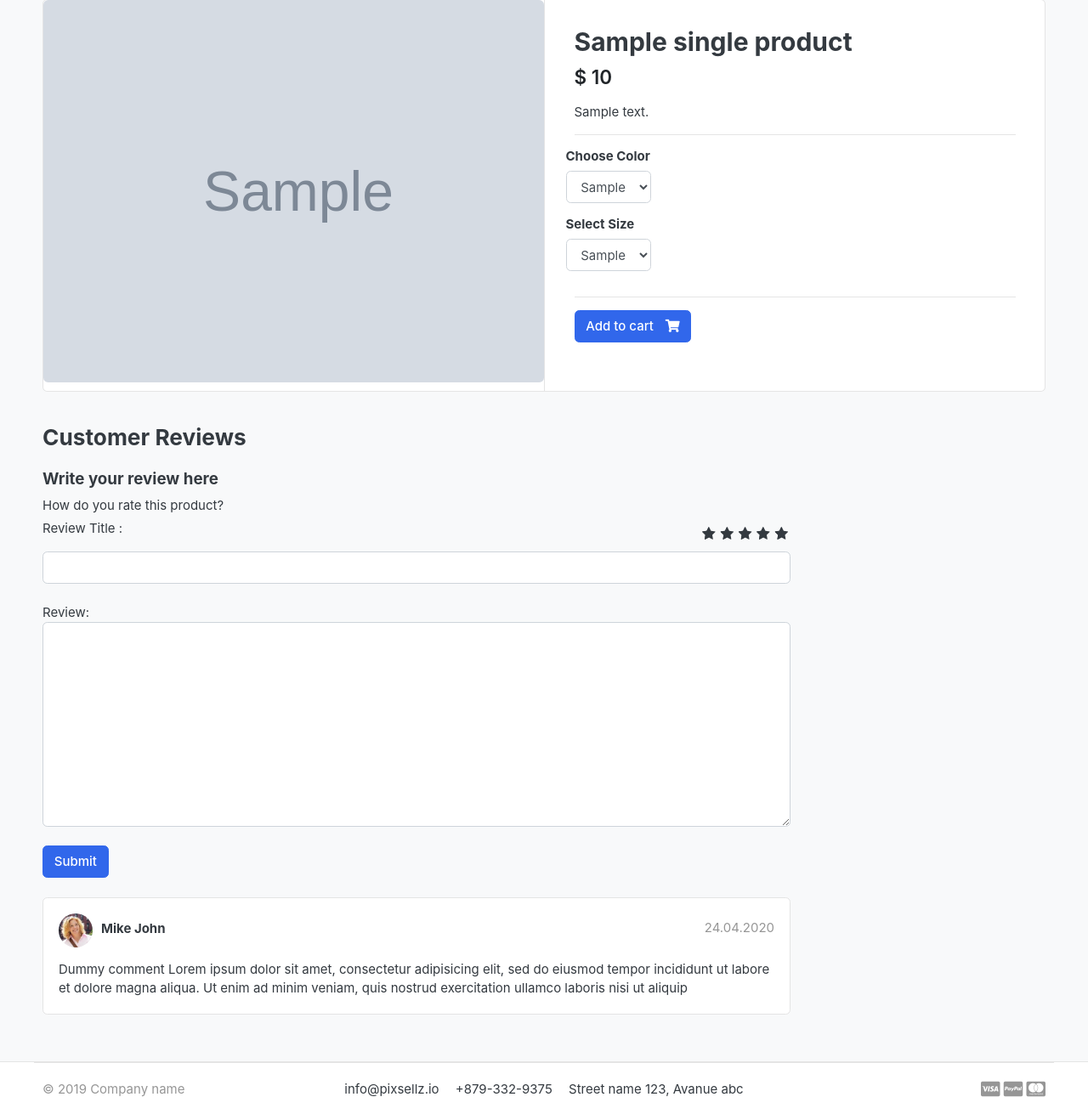
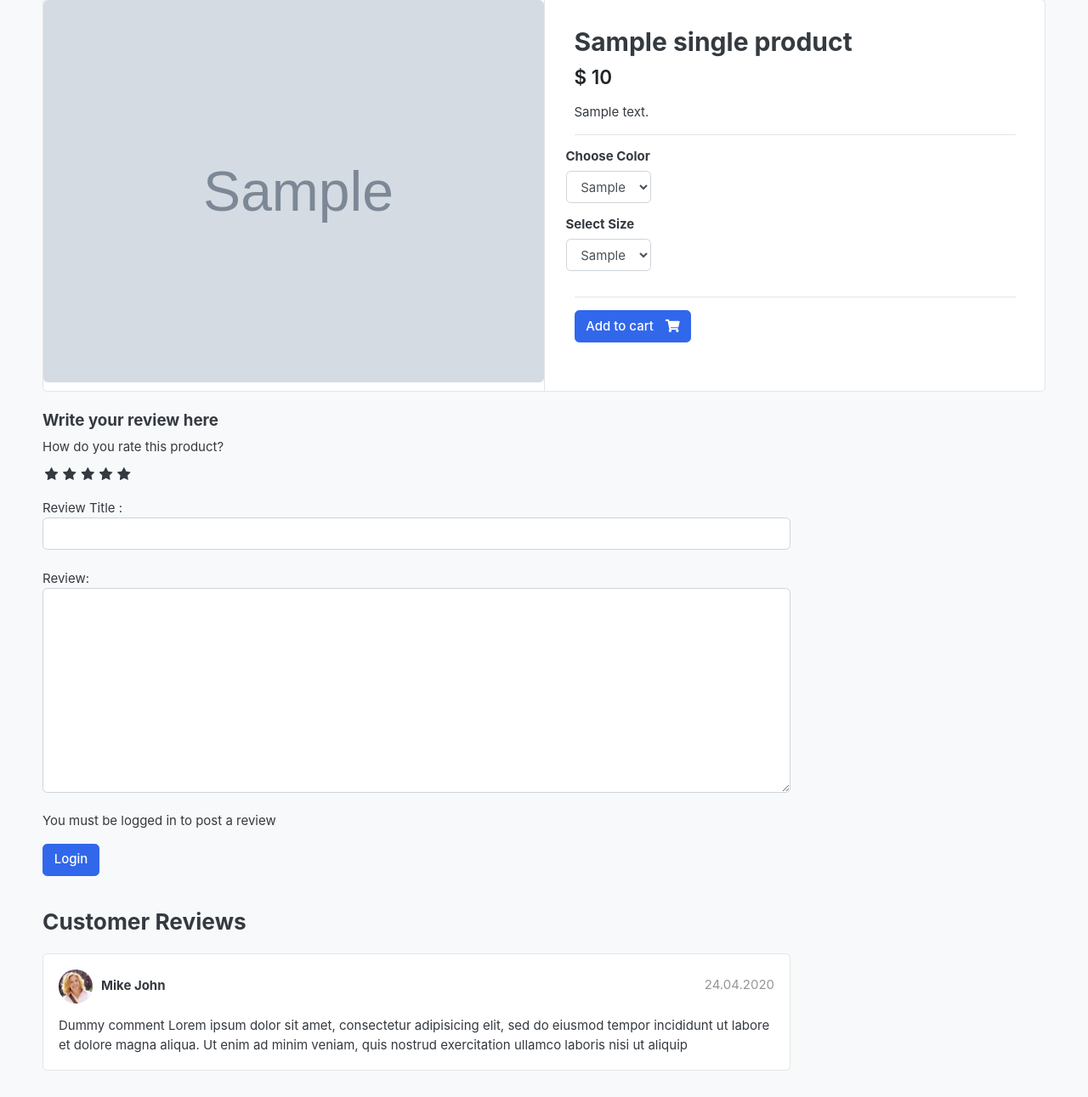
Before and after one commit to kiruvino/E-Commerce-app, a Django app: template templates/product-detail.html in a window 1280 px wide. Shown: the part 159-1450 px from the top of the page at 85% size. Run offline with Django 3.2, Linux system fonts and the light colour scheme; the template is opened without the code that fills it: most values are stand-ins (such as "Sample title", 1, 10 or a date in 2020); grey boxes marked "Sample" are stand-in pictures; some libraries are stand-ins or nearby versions; some web fonts are replaced.

Commit message:
Rating and review insertion in db

```diff
--- a/DAkart/static/css/custom.css
+++ b/DAkart/static/css/custom.css
@@ -1,3 +1,7 @@
+.rate{
+    display: inline-block;
+}
+
 .rate > input {
     display : none
 }
@@ -5,6 +9,8 @@
 .rate > label {
     float:right
 }
+
+
 
 
 /** display start here **/
--- a/store/urls.py
+++ b/store/urls.py
@@ -10,4 +10,6 @@ urlpatterns = [
     path('category/<slug:category_url>',views.store,name="products_by_category"),
     path('category/<slug:category_url>/<slug:product_url>',views.product_detail,name="products_detail"),
     path('search',views.search,name='search'),
+    path('submit_review/<int:product_id>',views.submit_review,name="submit_review"),
+
 ]
--- a/templates/product-detail.html
+++ b/templates/product-detail.html
@@ -71,12 +71,9 @@
     <div class="row">
                 <div class="col-md-9">
 
-        <header class="section-heading">
-            <h3>Customer Reviews </h3>
 
-        </header>
-
-        <form action="" method="POST">
+         {% include 'includes/alerts.html' %}
+        <form action="{% url 'submit_review' single_product.id %}" method="POST">
             {% csrf_token %}
             <div>
                <h5> Write your review here </h5>
@@ -94,15 +91,29 @@
                 <input type="radio" name="rating" id="rating3" value="1.5" required > <label for="rating3" title="1.5" class="half"></label>
                 <input type="radio" name="rating" id="rating2" value="1" required > <label for="rating2" title="1"></label>
                 <input type="radio" name="rating" id="rating1" value="0.5" required > <label for="rating1" title="0.5" class="half"></label>
-               </div>
+               </div><br>
                Review Title :
-               <input type="textbox" class="form-control"><br>
+               <input type="textbox" class="form-control" name="subject"><br>
                Review:
-               <textarea rows="10" class="form-control"></textarea><br>
-               <input type="submit" value="Submit" class="btn btn-primary">
+               <textarea rows="10" class="form-control" name="review"></textarea><br>
+               {% if user.is_authenticated %}
+                    {% if order_product %}
+                        <input type="submit" value="Submit Review" class="btn btn-primary">
+                    {% else %}
+                <p> You must purchase this product to post a review </p>
+                    {% endif %}
+               {% else %}
+               <p> You must be logged in to post a review</p><a href="{% url 'login' %}" class="btn btn-primary">Login</a>
+               {% endif %}
             </div>
             <br>
         </form>
+
+        <header class="section-heading">
+            <h3>Customer Reviews </h3>
+
+        </header>
+
         <article class="box mb-3">
             <div class="icontext w-100">
                 <img src="./images/avatars/avatar1.jpg" class="img-xs icon rounded-circle">
```
Also changed, not shown: store/views.py (+31 -3 lines).
